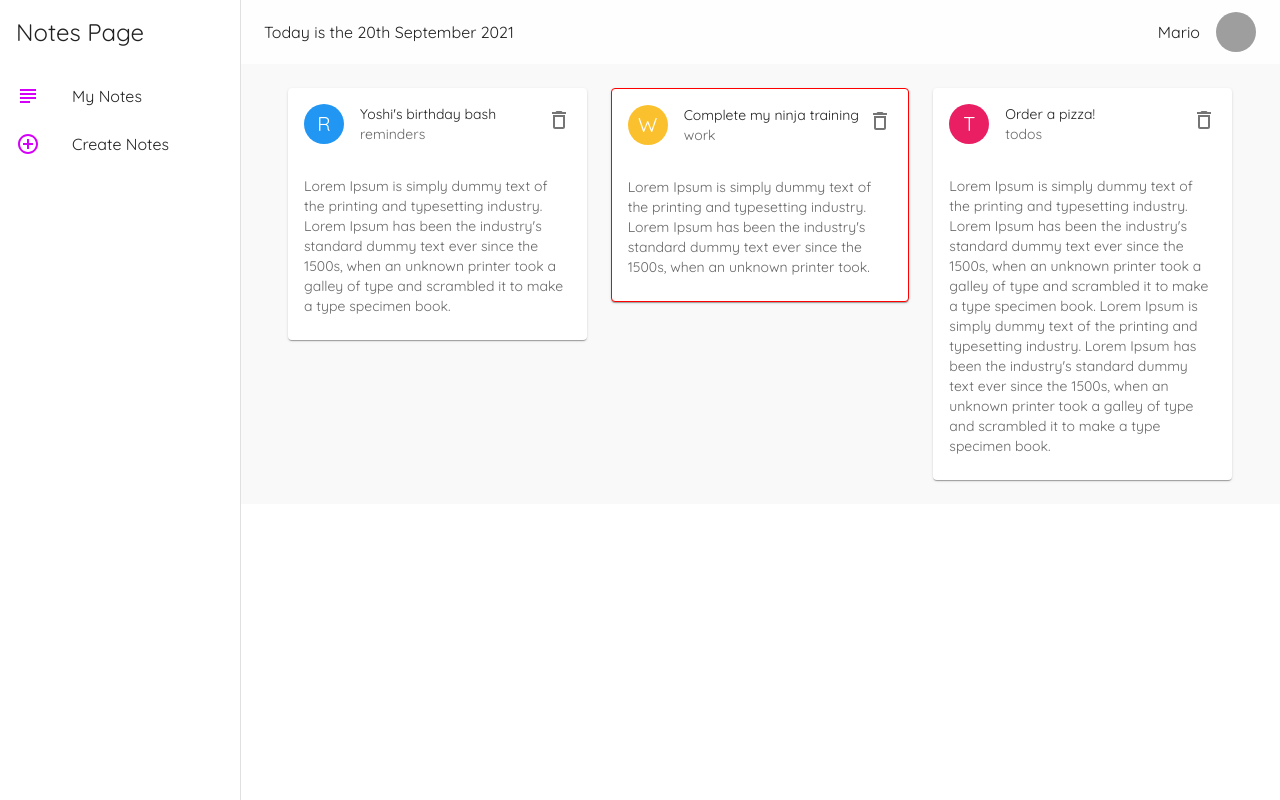
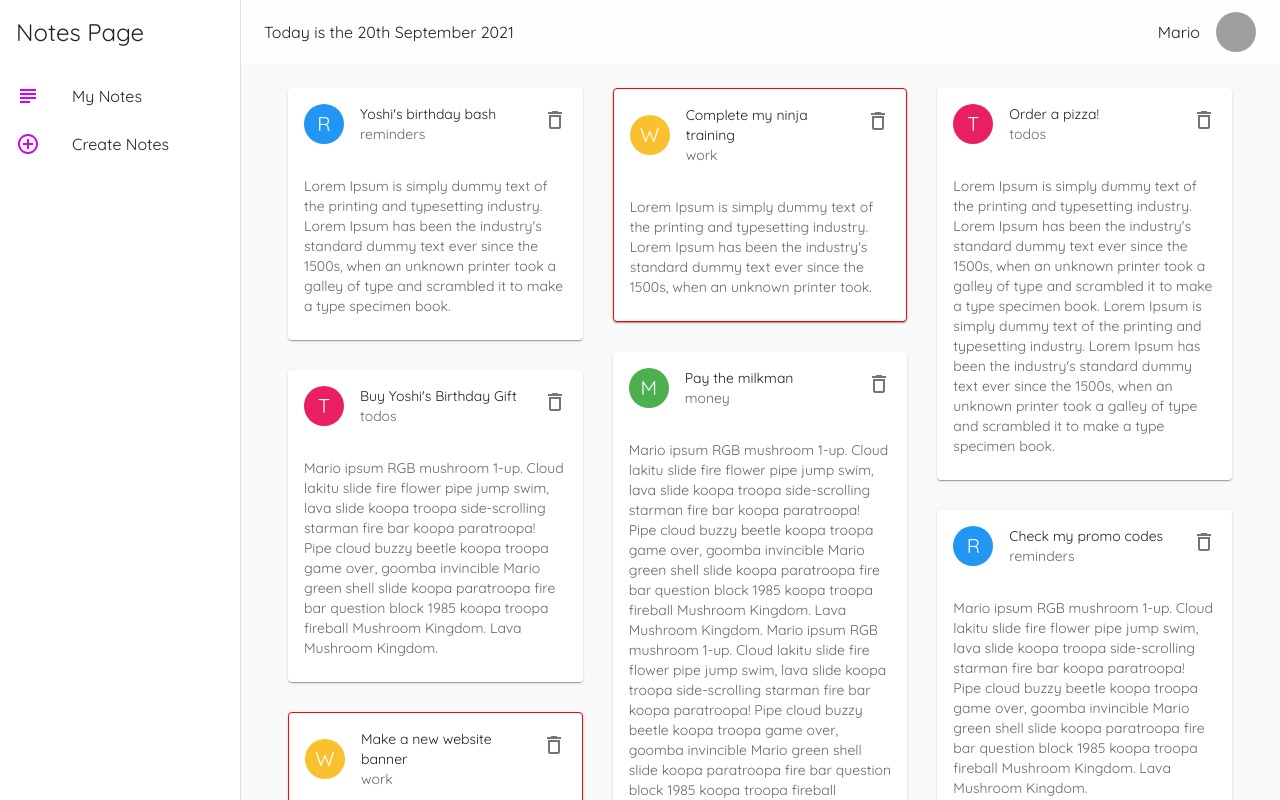
Before and after one commit to ibotchori/material-ui-react-note-project, a React (Create React App) app: page / in a window 1280 px wide. Shown: the top 800 px of the page. Built offline with nearby package versions, Linux system fonts and the light colour scheme; data requests are answered from the project's data file; grey boxes are pictures that could not be loaded.

Commit message:
React Masonry CSS (masonry layout)

```diff
--- a/data/db.json
+++ b/data/db.json
@@ -17,6 +17,30 @@
       "details": "Lorem Ipsum is simply dummy text of the printing and typesetting industry. Lorem Ipsum has been the industry's standard dummy text ever since the 1500s, when an unknown printer took a galley of type and scrambled it to make a type specimen book.\nLorem Ipsum is simply dummy text of the printing and typesetting industry. Lorem Ipsum has been the industry's standard dummy text ever since the 1500s, when an unknown printer took a galley of type and scrambled it to make a type specimen book.",
       "category": "todos",
       "id": 3
+    },
+    {
+      "title": "Buy Yoshi's Birthday Gift",
+      "details": "Mario ipsum RGB mushroom 1-up. Cloud lakitu slide fire flower pipe jump swim, lava slide koopa troopa side-scrolling starman fire bar koopa paratroopa! Pipe cloud buzzy beetle koopa troopa game over, goomba invincible Mario green shell slide koopa paratroopa fire bar question block 1985 koopa troopa fireball Mushroom Kingdom. Lava Mushroom Kingdom.",
+      "category": "todos",
+      "id": 4
+    },
+    {
+      "title": "Pay the milkman",
+      "details": "Mario ipsum RGB mushroom 1-up. Cloud lakitu slide fire flower pipe jump swim, lava slide koopa troopa side-scrolling starman fire bar koopa paratroopa! Pipe cloud buzzy beetle koopa troopa game over, goomba invincible Mario green shell slide koopa paratroopa fire bar question block 1985 koopa troopa fireball Mushroom Kingdom. Lava Mushroom Kingdom. Mario ipsum RGB mushroom 1-up. Cloud lakitu slide fire flower pipe jump swim, lava slide koopa troopa side-scrolling starman fire bar koopa paratroopa! Pipe cloud buzzy beetle koopa troopa game over, goomba invincible Mario green shell slide koopa paratroopa fire bar question block 1985 koopa troopa fireball Mushroom Kingdom. Lava Mushroom Kingdom.",
+      "category": "money",
+      "id": 5
+    },
+    {
+      "title": "Check my promo codes",
+      "details": "Mario ipsum RGB mushroom 1-up. Cloud lakitu slide fire flower pipe jump swim, lava slide koopa troopa side-scrolling starman fire bar koopa paratroopa! Pipe cloud buzzy beetle koopa troopa game over, goomba invincible Mario green shell slide koopa paratroopa fire bar question block 1985 koopa troopa fireball Mushroom Kingdom. Lava Mushroom Kingdom.",
+      "category": "reminders",
+      "id": 6
+    },
+    {
+      "title": "Make a new website banner",
+      "details": "Mario ipsum RGB mushroom 1-up. Cloud lakitu slide fire flower pipe jump swim, lava slide koopa troopa side-scrolling starman fire bar koopa paratroopa! Pipe cloud buzzy beetle koopa troopa game over, goomba invincible Mario green shell slide koopa paratroopa fire bar question block 1985 koopa troopa fireball Mushroom Kingdom. Lava Mushroom Kingdom.",
+      "category": "work",
+      "id": 7
     }
   ]
 }
--- a/package.json
+++ b/package.json
@@ -13,6 +13,7 @@
     "date-fns": "^2.24.0",
     "react": "^17.0.1",
     "react-dom": "^17.0.1",
+    "react-masonry-css": "^1.0.16",
     "react-router-dom": "^5.2.0",
     "react-scripts": "4.0.2",
     "web-vitals": "^1.1.0"
--- a/src/index.css
+++ b/src/index.css
@@ -5,3 +5,20 @@
   -webkit-font-smoothing: antialiased;
   -moz-osx-font-smoothing: grayscale;
 }
+
+.my-masonry-grid {
+  display: -webkit-box; /* Not needed if autoprefixing */
+  display: -ms-flexbox; /* Not needed if autoprefixing */
+  display: flex;
+  margin-left: -30px; /* gutter size offset */
+  width: auto;
+}
+.my-masonry-grid_column {
+  padding-left: 30px; /* gutter size */
+  background-clip: padding-box;
+}
+
+/* Style your items */
+.my-masonry-grid_column > div { /* change div to reference your elements you put in <Masonry> */
+  margin-bottom: 30px;
+}
--- a/src/pages/Notes.js
+++ b/src/pages/Notes.js
@@ -3,6 +3,7 @@
 import { useState } from "react";
 import { useEffect } from "react";
 import NoteCard from "../components/NoteCard";
+import Masonry from "react-masonry-css";
 
 export default function Notes() {
   const [notes, setNotes] = useState([]);
@@ -24,15 +25,29 @@
     const newNotes = notes.filter((note) => note.id != id);
     setNotes(newNotes);
   };
+
+
+  // media query
+  const breakpointColumnsObj = {
+    default: 3,
+    1100: 2,
+    700: 1,
+  };
+
   return (
     <Container>
-      <Grid container spacing={3}>
+      <Masonry
+        breakpointCols={breakpointColumnsObj}
+        className="my-masonry-grid"
+        columnClassName="my-masonry-grid_column"
+      >
+        {/* array of JSX items */}
         {notes.map((note) => (
-          <Grid item item xs={12} md={6} lg={4} key={note.id}>
+          <div item item>
             <NoteCard note={note} handleDelete={handleDelete} />
-          </Grid>
+          </div>
         ))}
-      </Grid>
+      </Masonry>
     </Container>
   );
 }
```
Also changed, not shown: 1 other file (tests, documents, lock files or other folders).
